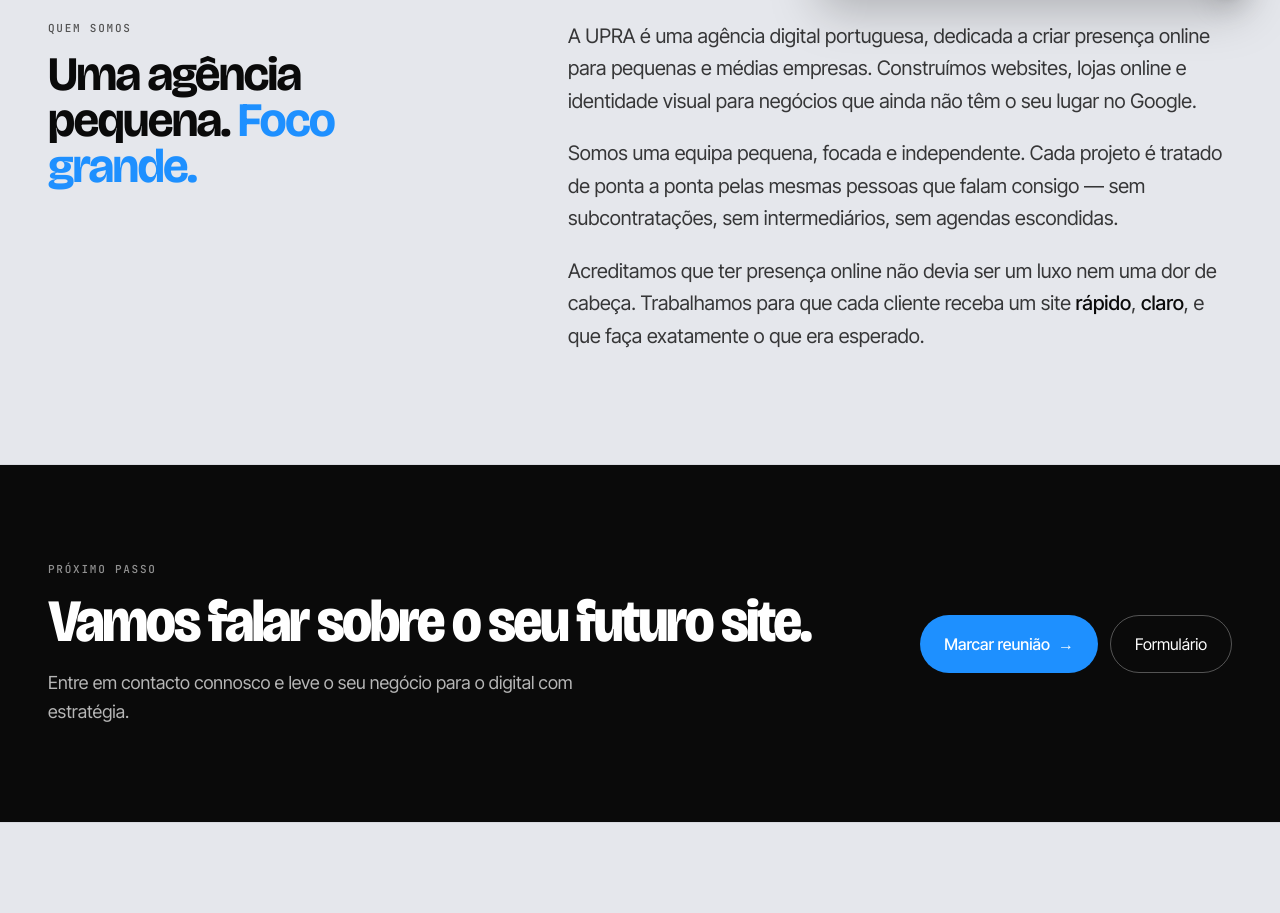
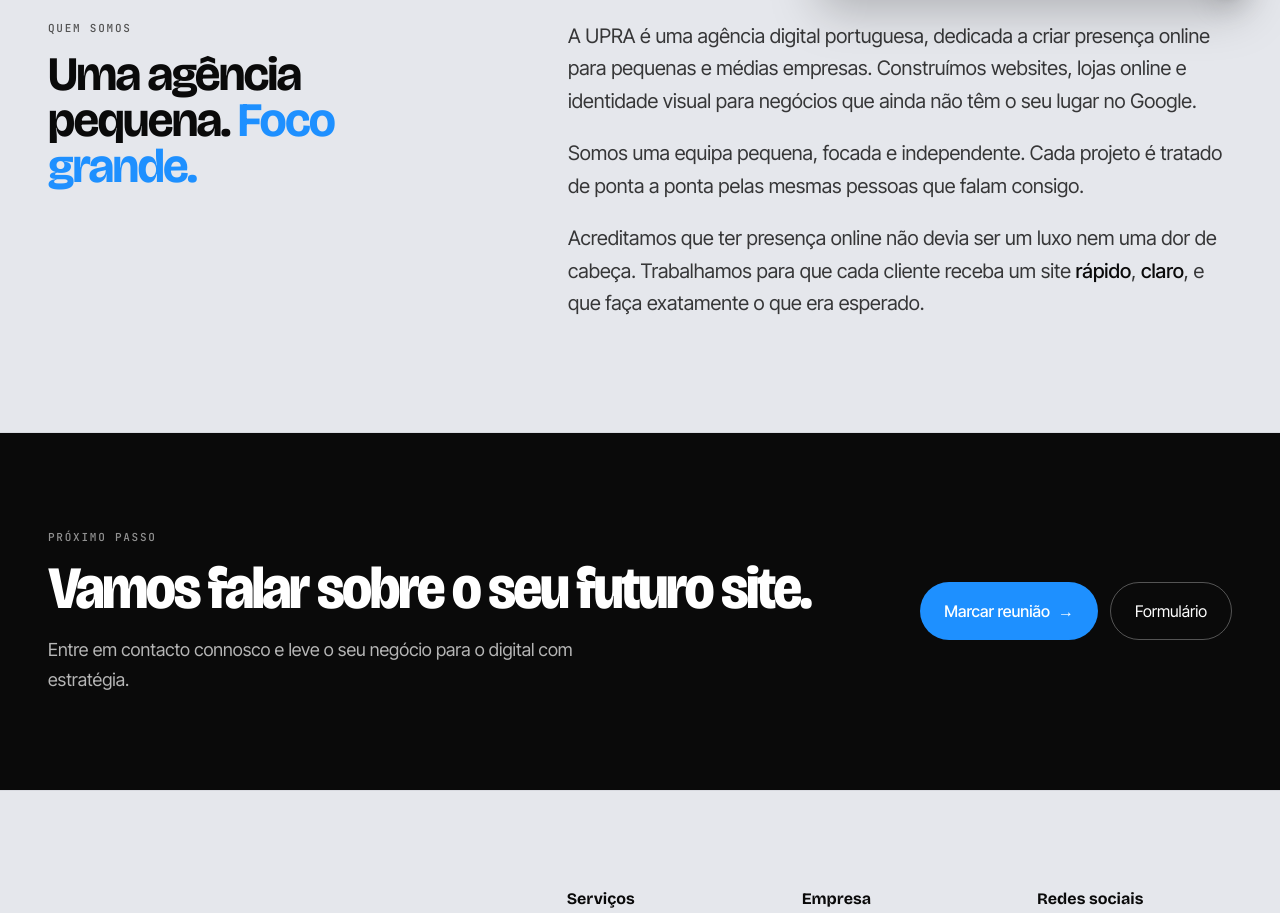
Before and after one commit to upramarketing-oss/upra-site, a Next.js app: page /sobre in a window 1280 px wide. Shown: the part 780-1693 px from the top of the page. Built offline with nearby package versions, Linux system fonts and the light colour scheme.

Commit message:
Sobre: trim 'sem subcontratações' clause

```diff
--- a/app/sobre/page.tsx
+++ b/app/sobre/page.tsx
@@ -47,8 +47,7 @@
               <p>
                 Somos uma equipa pequena, focada e independente. Cada projeto
                 é tratado de ponta a ponta pelas mesmas pessoas que falam
-                consigo — sem subcontratações, sem intermediários, sem
-                agendas escondidas.
+                consigo.
               </p>
               <p>
                 Acreditamos que ter presença online não devia ser um luxo nem
```
